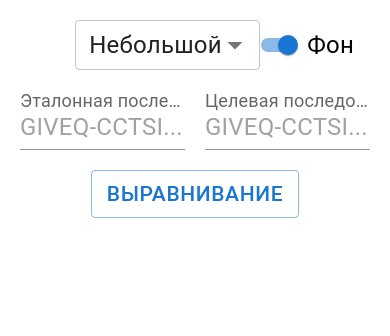
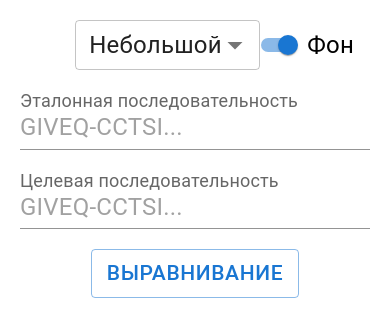
Before and after one commit to AndreiReznikov/amino, a React (Create React App) app: page / in a window 390 px wide. Shown: the top 336 px of the page. Built offline with nearby package versions, Linux system fonts and the light colour scheme; the HTML template or start-up script is replaced by a standard one.

Commit message:
fix title

```diff
--- a/public/index.html
+++ b/public/index.html
@@ -6,7 +6,7 @@
     <meta name="theme-color" content="#000000" />
     <meta name="description" content="An amino acid sequence alignment tool" />
     <link rel="manifest" href="%PUBLIC_URL%/manifest.json" />
-    <title>Amino Acid Alignment</title>
+    <title>Выравнивание аминокисот</title>
   </head>
   <body>
     <noscript>You need to enable JavaScript to run this app.</noscript>
--- a/src/components/Form/form.module.css
+++ b/src/components/Form/form.module.css
@@ -12,6 +12,10 @@
   display: flex;
   justify-content: flex-end;
   width: 100%;
+
+  @media (max-width: 680px) {
+    font-size: 18px !important;
+  }
 }
 
 .fontOptionsSelector {
@@ -23,6 +27,10 @@
   display: flex;
   gap: 20px;
   width: 100%;
+
+  @media (max-width: 680px) {
+    flex-direction: column;
+  }
 }
 
 .textFieldContainer {
```
